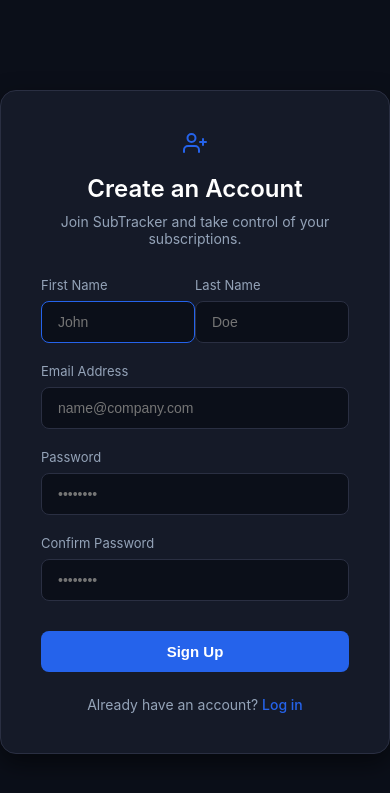
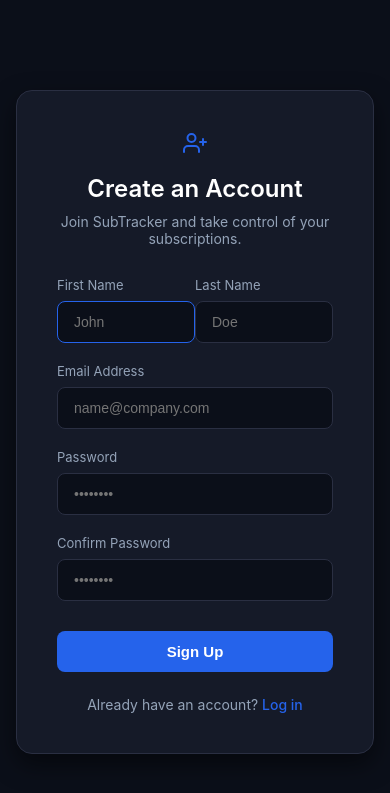
Before and after one commit to Adam-M-04/subtracker, a PHP site: page /register in a window 390 px wide. Shown: the top 793 px of the page. Run offline with PHP 8.4, Linux system fonts and the light colour scheme; some libraries are stand-ins or nearby versions.

Commit message:
Improve mobile responsiveness by adjusting layout and adding margin to auth container

```diff
--- a/public/css/style.css
+++ b/public/css/style.css
@@ -699,7 +699,7 @@ td {
     transition: opacity 0.3s ease;
 }
 
-@media (max-width: 768px) {@media (max-width: 768px) {
+@media (max-width: 768px) {
     .app-container {
         flex-direction: column;
     }
@@ -774,7 +774,12 @@ td {
         max-height: calc(100vh - 32px);
         overflow-y: auto;
     }
-}}
+
+    .auth-container {
+        margin: 16px;
+        width: calc(100% - 32px);
+    }
+}
 
 .header-actions .btn-primary {
     white-space: nowrap;
```
